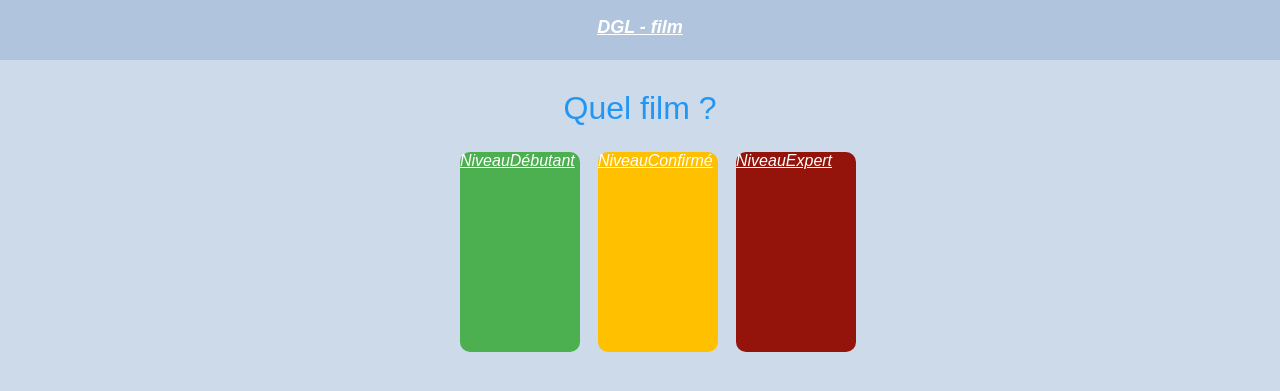
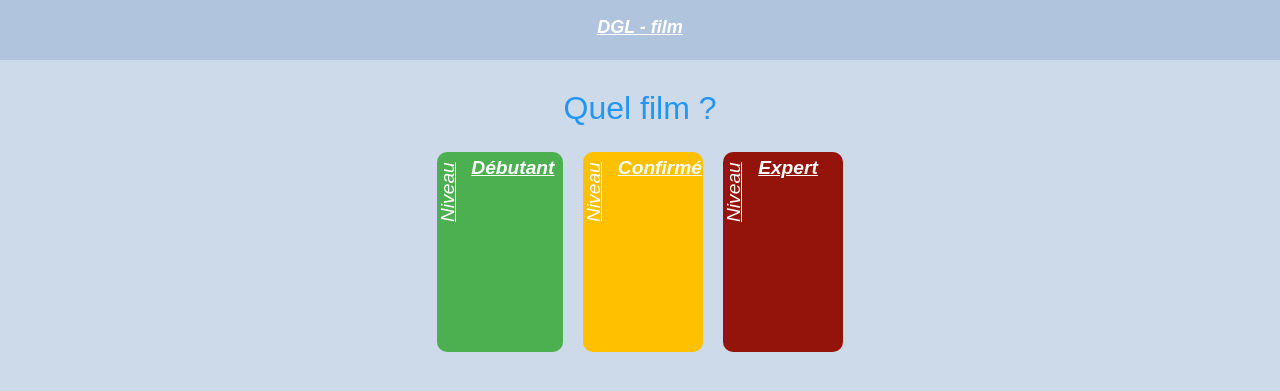
Before and after one commit to GodefroyL/questionnaire-film, a Jekyll site: the page built from html/questionnaire_par_type/quel_film.html, in a window 1280 px wide. Shown: the top 391 px of the page. Built offline with Jekyll 4.4.1, drawn with Linux system fonts in a browser that asks for light colours.

Commit message:
test corr css span niveau

```diff
--- a/static/css/niveau.css
+++ b/static/css/niveau.css
@@ -18,7 +18,7 @@
     width: 30%;
 }
 
-span .texte_vertical {
+.texte_vertical {
     margin-top: 70px;
     transform: rotate(270deg);
     transform-origin: left top;
@@ -26,7 +26,7 @@ span .texte_vertical {
     text-decoration: none;
 }
 
-span .texte_horizontal {
+.texte_horizontal {
     position: relative;
     top: 5px;
     left: -25px;
```
